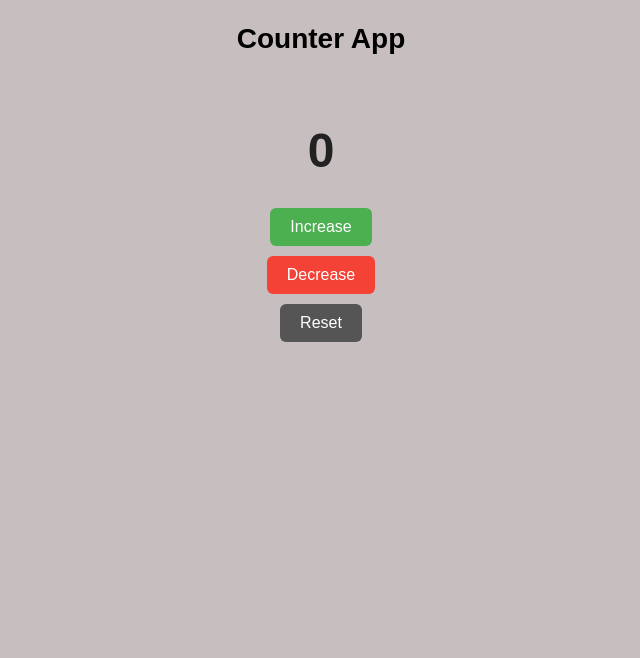
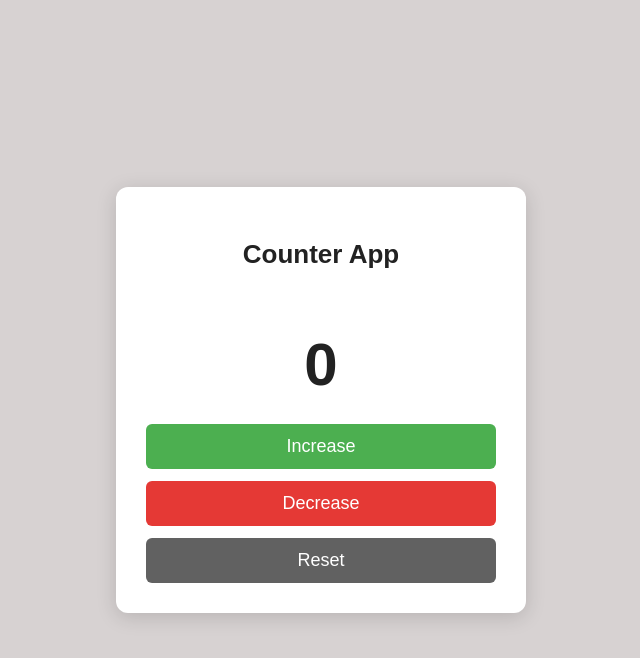
Before and after one commit to Ajiththika/Mini-Projects, a plain HTML site: page Counter app/index.html in a window 1280 px wide. Shown: the whole page, without its empty margins (319-959 px from the left). Drawn offline with Linux system fonts and the light colour scheme.

Commit message:
second commit

```diff
--- a/Bulb Toggle/style.css
+++ b/Bulb Toggle/style.css
@@ -1,24 +1,64 @@
 body {
-    padding: 20px;
+    min-height: 100vh;
+    margin: 0;
+    display: flex;
+    flex-direction: column;
+    justify-content: center;
+    align-items: center;
+    background: #0f172a;
     font-family: Arial, sans-serif;
+    color: white;
 }
+
+h1 {
+    margin-bottom: 20px;
+}
+
+.controls {
+    margin-bottom: 30px;
+}
+
+/* button {
+    padding: 12px 20px;
+    margin: 0 10px;
+    font-size: 16px;
+    border-radius: 6px;
+    border: none;
+    cursor: pointer;
+    transition: 0.2s;
+} */
+
+/* #onBtn {
+    background-color: #22c55e;
+    color: white;
+}
+
+#offBtn {
+    background-color: #ef4444;
+    color: white;
+} */
+
+/* button:hover {
+    transform: scale(1.05);
+} */
 
 .bulbs {
     display: flex;
-    gap: 20px;
+    gap: 25px;
     margin-top: 30px;
 }
 
 .bulb {
-    width: 70px;
-    height: 70px;
+    width: 80px;
+    height: 80px;
     border-radius: 50%;
     background: gray;
     border: 3px solid #444;
     transition: 0.3s;
+    cursor: pointer;
 }
 
 .bulb.on {
     background: yellow;
-    box-shadow: 0 0 20px yellow;
+    box-shadow: 0 0 25px yellow;
 }
--- a/Counter app/index.html
+++ b/Counter app/index.html
@@ -7,13 +7,18 @@
     <link rel="stylesheet" href="style.css">
 </head>
 <body>
-    <h2>Counter App</h2>
-    <p id="count">0</p>
 
-    <button id="increase">Increase</button>
-    <button id="decrease">Decrease</button>
-    <button id="reset">Reset</button>
+    <div class="container">
+        <h2>Counter App</h2>
+        <p id="count">0</p>
 
-<script src="./script.js"></script>
+        <div class="btn-group">
+            <button id="increase">Increase</button>
+            <button id="decrease">Decrease</button>
+            <button id="reset">Reset</button>
+        </div>
+    </div>
+
+    <script src="script.js"></script>
 </body>
 </html>
--- a/Counter app/style.css
+++ b/Counter app/style.css
@@ -2,53 +2,74 @@ body {
     margin: 0;
     padding: 0;
     font-family: Arial, sans-serif;
-    background: #c7bfbf;
+    background: #d7d2d2;
+    height: 100vh;
     display: flex;
-    flex-direction: column;
     align-items: center;
     justify-content: center;
 }
 
-h2 {
-    font-size: 28px;
-    margin-bottom: 20px;
-    color: #000000;
+/* Container Box */
+.container {
+    background: white;
+    width: 350px;
+    text-align: center;
+    padding: 30px;
+    border-radius: 12px;
+    box-shadow: 0 4px 20px rgba(0,0,0,0.15);
 }
 
-#count {
-    font-size: 48px;
-    margin-bottom: 25px;
-    font-weight: bold;
+/* Title */
+h2 {
+    font-size: 26px;
+    margin-bottom: 20px;
     color: #222;
 }
 
+/* Count Display */
+#count {
+    font-size: 60px;
+    font-weight: bold;
+    color: #222;
+    margin-bottom: 25px;
+}
+
+/* Buttons Layout */
+.btn-group {
+    display: flex;
+    flex-direction: column;
+    gap: 12px;
+}
+
+/* Buttons Base Style */
 button {
-    padding: 10px 20px;
-    margin: 5px;
-    font-size: 16px;
+    padding: 12px 20px;
+    font-size: 18px;
     border: none;
     border-radius: 6px;
     cursor: pointer;
-    transition: transform 0.1s ease, background 0.3s ease;
+    transition: transform 0.15s ease, background 0.3s ease;
 }
 
+/* Button Colors */
 #increase {
     background: #4CAF50;
     color: white;
 }
 
 #decrease {
-    background: #f44336;
+    background: #E53935;
     color: white;
 }
 
 #reset {
-    background: #555;
+    background: #616161;
     color: white;
 }
 
+/* Hover and Active Effects */
 button:hover {
-    transform: scale(1.05);
+    transform: scale(1.08);
 }
 
 button:active {
--- a/login page/style.css
+++ b/login page/style.css
@@ -32,7 +32,7 @@ label {
 }
 
 input {
-    width:100%;
+    width:93%;
     padding:12px;
     border:1px solid #c7c7c7;
     border-radius:8px;
@@ -54,7 +54,7 @@ input:focus {
 .eye {
     position:absolute;
     right:12px;
-    top:50%;
+    top:70%;
     transform:translateY(-50%);
     cursor:pointer;
     font-size:14px;
```
Also changed, not shown: Pragraph Highlighter/script.js (+20 -0 lines), Pragraph Highlighter/style.css (+11 -11 lines).
